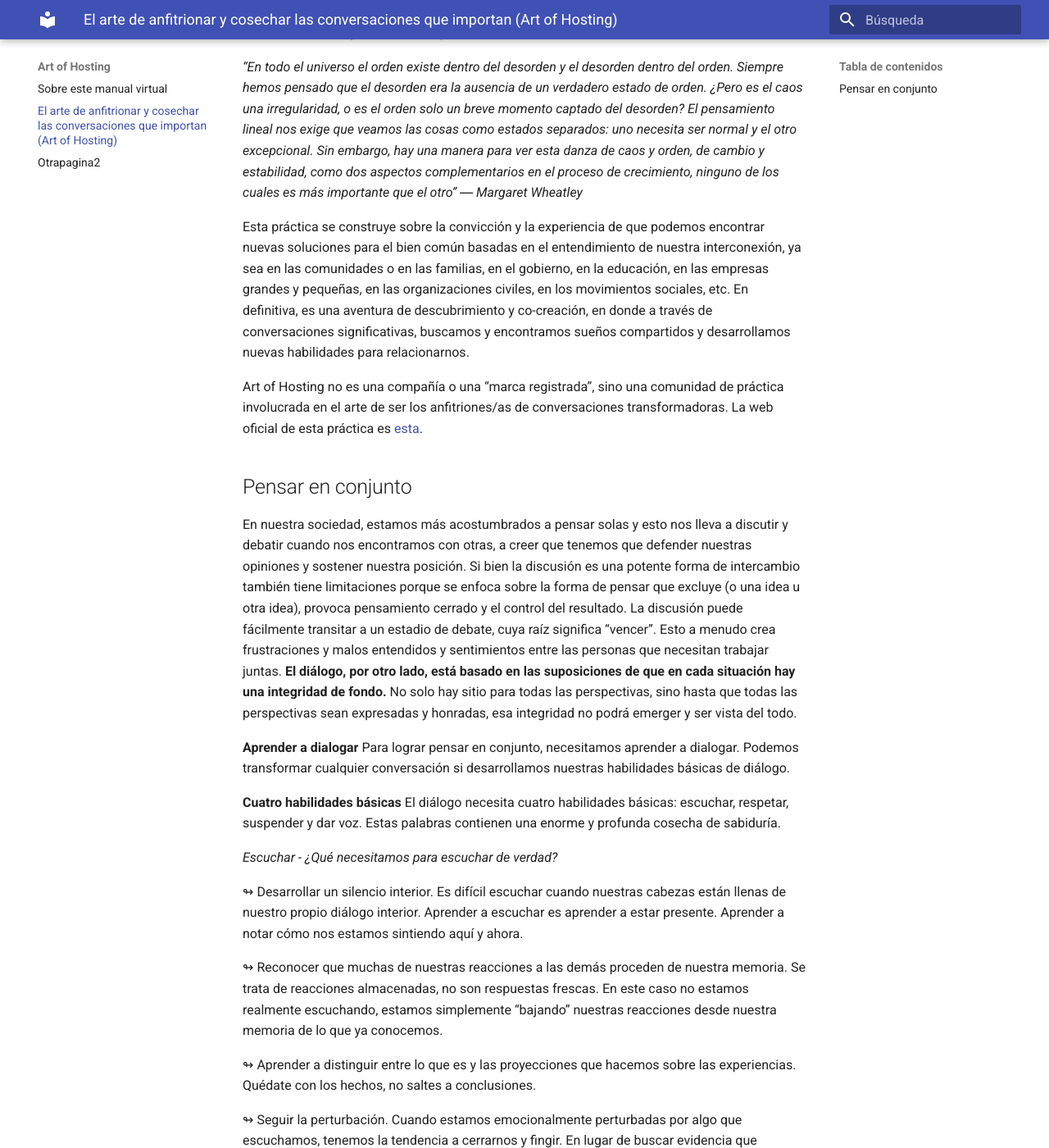
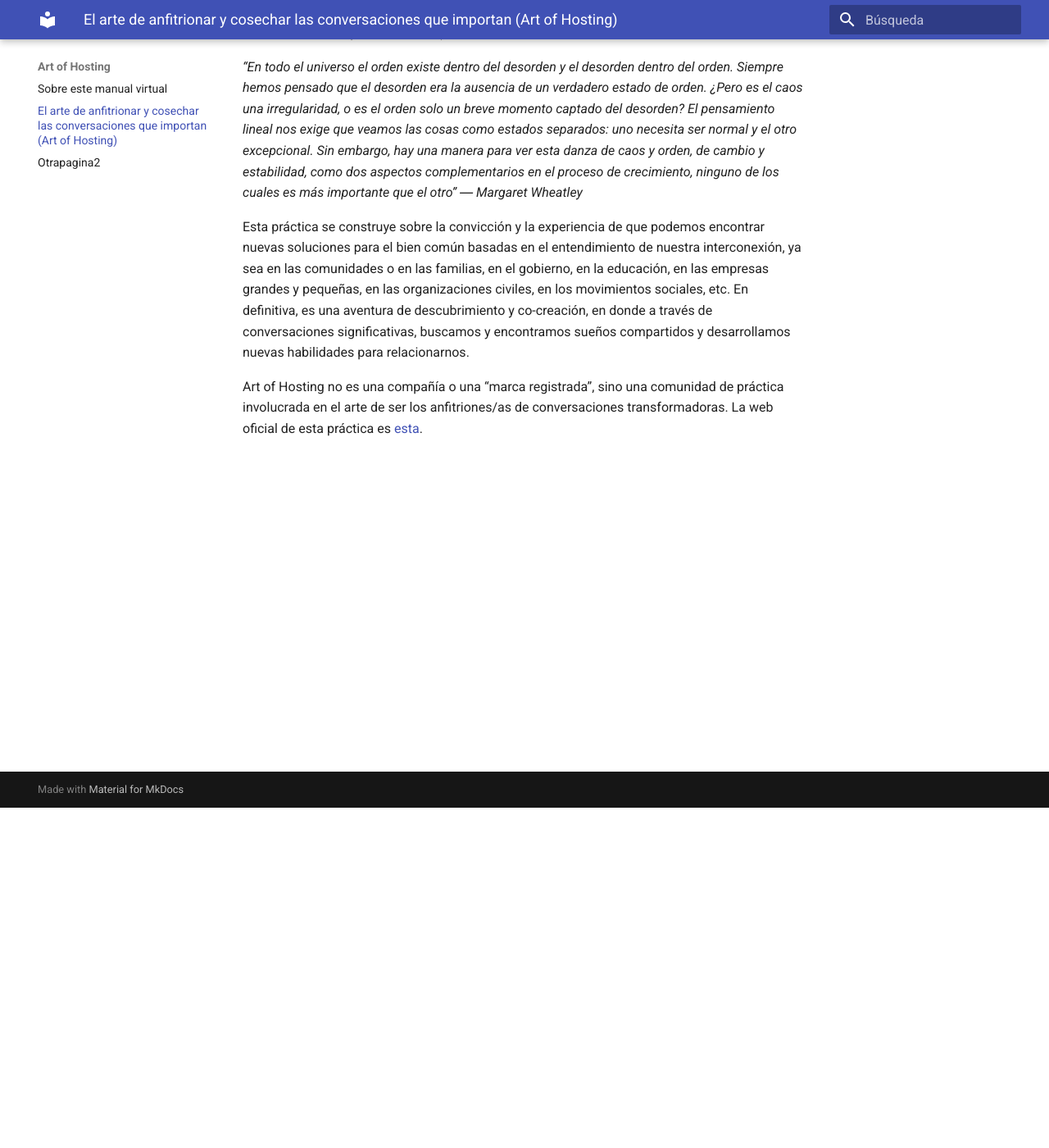
Before and after one commit to art-of-hosting/art-of-hosting.github.io, an MkDocs documentation site: the page built from docs/otra-pagina.md, in a window 1280 px wide and 1400 px high, scrolled down 415 px. Shown: the whole window at 82% size. Built offline with MkDocs 1.6.1 and Material for MkDocs 9.7.7, drawn with Linux system fonts in a browser that asks for light colours; some of the changed text lies outside the part shown.

Commit message:
Update otra-pagina.md

```diff
--- a/docs/otra-pagina.md
+++ b/docs/otra-pagina.md
@@ -9,59 +9,3 @@
 Esta práctica se construye sobre la convicción y la experiencia de que podemos encontrar nuevas soluciones para el bien común basadas en el entendimiento de nuestra interconexión, ya sea en las comunidades o en las familias, en el gobierno, en la educación, en las empresas grandes y pequeñas, en las organizaciones civiles, en los movimientos sociales, etc. En definitiva, es una aventura de descubrimiento y co-creación, en donde a través de conversaciones significativas, buscamos y encontramos sueños compartidos y desarrollamos nuevas habilidades para relacionarnos.
 
 Art of Hosting no es una compañía o una “marca registrada”, sino una comunidad de práctica involucrada en el arte de ser los anfitriones/as de conversaciones transformadoras. La web oficial de esta práctica es [esta](http://artofhosting.org).
-
-
-## Pensar en conjunto
-En nuestra sociedad, estamos más acostumbrados a pensar solas y esto nos lleva a discutir y debatir cuando nos encontramos con otras, a creer que tenemos que defender nuestras opiniones y sostener nuestra posición. Si bien la discusión es una potente forma de intercambio también tiene limitaciones porque se enfoca sobre la forma de pensar que excluye (o una idea u otra idea), provoca pensamiento cerrado y el control del resultado. La discusión puede fácilmente transitar a un estadio de debate, cuya raíz significa “vencer”. Esto a menudo crea frustraciones y malos entendidos y sentimientos entre las personas que necesitan trabajar juntas. **El diálogo, por otro lado, está basado en las suposiciones de que en cada situación hay una integridad de fondo.** No solo hay sitio para todas las perspectivas, sino hasta que todas las perspectivas sean expresadas y honradas, esa integridad no podrá emerger y ser vista del todo.
-
-**Aprender a dialogar**
-Para lograr pensar en conjunto, necesitamos aprender a dialogar. Podemos transformar cualquier conversación si desarrollamos nuestras habilidades básicas de diálogo.
-
-**Cuatro habilidades básicas**
-El diálogo necesita cuatro habilidades básicas: escuchar, respetar, suspender y dar voz. Estas palabras contienen una enorme  y profunda cosecha de sabiduría.
-
-
-_Escuchar - ¿Qué necesitamos para escuchar de verdad?_
-
-↬ Desarrollar un silencio interior. Es difícil escuchar cuando nuestras cabezas están llenas de nuestro propio diálogo interior. Aprender a escuchar es aprender a estar presente. Aprender a notar cómo nos estamos sintiendo aquí y ahora.
-
-↬ Reconocer que muchas de nuestras reacciones a las demás proceden de nuestra memoria. Se trata de reacciones almacenadas, no son respuestas frescas. En este caso no estamos realmente escuchando, estamos simplemente “bajando” nuestras reacciones desde nuestra memoria de lo que ya conocemos.
-
-↬ Aprender a distinguir entre lo que es y las proyecciones que hacemos sobre las experiencias. Quédate con los hechos, no saltes a conclusiones.
-
-↬ Seguir la perturbación. Cuando estamos emocionalmente perturbadas por algo que escuchamos, tenemos la tendencia a cerrarnos y fingir. En lugar de buscar evidencia que confirma mi punto de vista, puedo escuchar y buscar la fuente de la dificultad,  en mi misma y en las demás.
-
-↬ Escuchar mientras notamos la resistencia. Esto nos ayuda a ser conscientes de las formas en las cuales proyectamos nuestras opiniones acerca de las demás y distorsionamos lo que ha sido dicho sin siquiera darnos cuenta.
-
-
-_Respetar ― ¿En qué  comportamientos practicables se traduce el respeto y cómo lo aprendemos?_
-
-↬ Honrar los límites. Trata a la persona a tu lado como a tu Maestro - ¿qué tienen para enseñarte? Busca lo más alto y lo mejor en el otro, y trátalos como un misterio que no has podido todavía comprender.
-
-↬ Da por sentado la coherencia - busca el “todo”. La nueva física propone que los seres humanos son parte intrínseca del tejido de la vida. Sin embargo, estamos condicionados a ver sólo partes del todo, y asumir que una parte, es el todo. La visión holística sugiere que el todo procede de todas las partes y su relación entre sí.
-
-↬ Respetar las polarizaciones. Para permitir el diálogo, tenemos que aprender a respetar las polarizaciones que surgen, sin querer arreglarlas.
-
-↬ Apoyar a las personas que desafían opiniones mayoritarias. Deberíamos integrar diferentes puntos de vista, o las perturbaciones continuarán. El diálogo requiere la voluntad de mantener el espacio abierto para la indagación.
-
-↬ Aprender a soportar la tensión. Cuando un grupo puede aguantar la tensión que surge sin reaccionar a ella, su capacidad para el diálogo sube a un nivel completamente diferente.
-
-
-_Suspender―  ¿Qué se hace posible cuando suspendemos nuestras certezas?_
-
-Significa escuchar sin resistencia (des-identificarnos de nuestra posición inicial). Esto nos lleva al diálogo reflexivo, donde puedes explorar las causas subyacentes, las reglas y las suposiciones, para obtener preguntas más profundas y un enfoque de los problemas más claro. Desde aquí, es posible entrar en un diálogo generativo, donde juntas podemos reinventar posibilidades sin precedentes y descubrir nuevos conocimientos. Algo energizante e iluminante emerge. Estamos investigando juntas en lo que realmente importa.
-
-El primer paso es revelar: hacer disponible (a las demás y a nosotras) los contenidos de nuestra propia conciencia así podemos ver lo que está pasando. El siguiente paso es darse cuenta de los procesos que generan nuestro pensamiento. En el acto de observar cómo funcionan nuestros pensamientos, los transformamos.
-
-La suspensión nos invita a abstenernos de arreglar, corregir y resolver el problema, en favor de investigar lo que estamos observando. En el corazón de la investigación está la pregunta. Una pregunta realmente buena crea una tensión en nosotras que tenemos que aprender a tolerar, suspender la investigación de respuestas y ver lo que emerge.
-
-
-_Dar voz ― ¿Qué pasa cuando hablamos nuestra verdad?_
-
-↬ Simplemente pregúntate: ¿qué necesidades tienen que ser expresadas ahora? ¿Qué están intentando decir todas estas personas juntas?
-
-↬ Encontrar nuestra voz auténtica requiere voluntad de hablar en el círculo sin saber lo que vamos a decir.
-
-↬ Acepta y permite que haya silencio. Crea espacio para que la esencia florezca.
-
-↬ Habla a y desde el centro, reconociendo que no se trata sólo de relaciones interpersonales, si no que hay algo más grande en riesgo.
```
